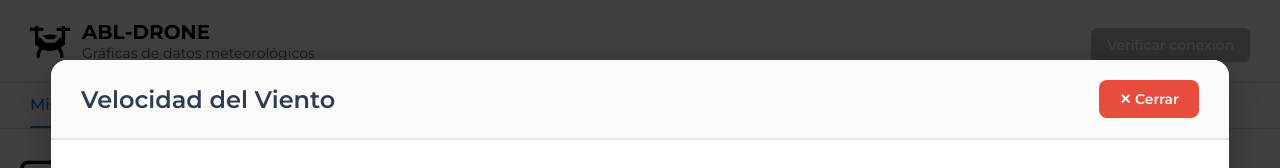
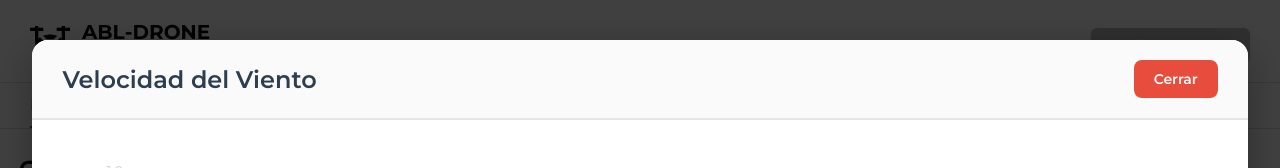
Before and after one commit to sllanoscaro/abl-graphs, a React (Create React App) app in the folder abl-graphs-ui/: page / in a window 1280 px wide. Both pictures are taken after a click on the element "Velocidad del Viento". Shown: the top 168 px of the page. Built offline with nearby package versions, Linux system fonts and the light colour scheme; no server answers.

Commit message:
feat(ui): Se agranda la visualización de gráficas en modo de pantalla completa.

```diff
--- a/abl-graphs-ui/src/components/AnalyticsView/AnalyticsView.css
+++ b/abl-graphs-ui/src/components/AnalyticsView/AnalyticsView.css
@@ -317,10 +317,10 @@
 .chart-modal-content {
   background: #ffffff;
   border-radius: 16px;
-  width: 95%;
-  max-width: 1400px;
-  height: 85vh;
-  max-height: 900px;
+  width: 98%;
+  max-width: 2000px;
+  height: 90vh;
+  max-height: 1100px;
   box-shadow: 0 10px 40px rgba(0, 0, 0, 0.3);
   display: flex;
   flex-direction: column;
@@ -376,7 +376,7 @@
 
 .chart-modal-body {
   flex: 1;
-  padding: 30px;
+  padding: 40px;
   overflow: hidden;
   display: flex;
   align-items: center;
@@ -387,6 +387,7 @@
   width: 100%;
   height: 100%;
   padding: 0;
+  min-height: 500px;
 }
 
 .chart-header h3 {
--- a/abl-graphs-ui/src/components/AnalyticsView/AnalyticsView.jsx
+++ b/abl-graphs-ui/src/components/AnalyticsView/AnalyticsView.jsx
@@ -326,7 +326,7 @@ const AnalyticsView = () => {
             <div className="chart-modal-header">
               <h3>{charts[expandedChartIndex].title}</h3>
               <button className="chart-modal-close" onClick={() => setExpandedChartIndex(null)}>
-                ✕ Cerrar
+                Cerrar
               </button>
             </div>
             <div className="chart-modal-body">
@@ -335,8 +335,7 @@ const AnalyticsView = () => {
                   data={charts[expandedChartIndex].data}
                   options={{
                     ...chartOptions,
-                    maintainAspectRatio: true,
-                    aspectRatio: 2,
+                    maintainAspectRatio: false,
                     scales: {
                       ...chartOptions.scales,
                       y: {
--- a/abl-graphs-ui/src/components/MissionsListView/MissionsListView.css
+++ b/abl-graphs-ui/src/components/MissionsListView/MissionsListView.css
@@ -836,10 +836,10 @@
 .chart-modal-content {
   background: #ffffff;
   border-radius: 16px;
-  width: 95%;
-  max-width: 1400px;
-  height: 85vh;
-  max-height: 900px;
+  width: 98%;
+  max-width: 2000px;
+  height: 90vh;
+  max-height: 1500px;
   box-shadow: 0 10px 40px rgba(0, 0, 0, 0.3);
   display: flex;
   flex-direction: column;
@@ -895,7 +895,7 @@
 
 .chart-modal-body {
   flex: 1;
-  padding: 30px;
+  padding: 40px;
   overflow: hidden;
   display: flex;
   align-items: center;
@@ -906,6 +906,7 @@
   width: 100%;
   height: 100%;
   padding: 0;
+  min-height: 500px;
 }
 
 .chart-card h4 {
--- a/abl-graphs-ui/src/components/MissionsListView/MissionsListView.jsx
+++ b/abl-graphs-ui/src/components/MissionsListView/MissionsListView.jsx
@@ -506,7 +506,7 @@ const MissionsListView = ({ isConnected }) => {
               <div className="chart-modal-header">
                 <h3>{expandedChart.title}</h3>
                 <button className="chart-modal-close" onClick={() => setExpandedChart(null)}>
-                  ✕ Cerrar
+                  Cerrar
                 </button>
               </div>
               <div className="chart-modal-body">
@@ -515,8 +515,7 @@ const MissionsListView = ({ isConnected }) => {
                     data={expandedChart.data}
                     options={{
                       ...getChartOptions(expandedChart.unit),
-                      maintainAspectRatio: true,
-                      aspectRatio: 2,
+                      maintainAspectRatio: false,
                       scales: {
                         ...getChartOptions(expandedChart.unit).scales,
                         x: {
```
